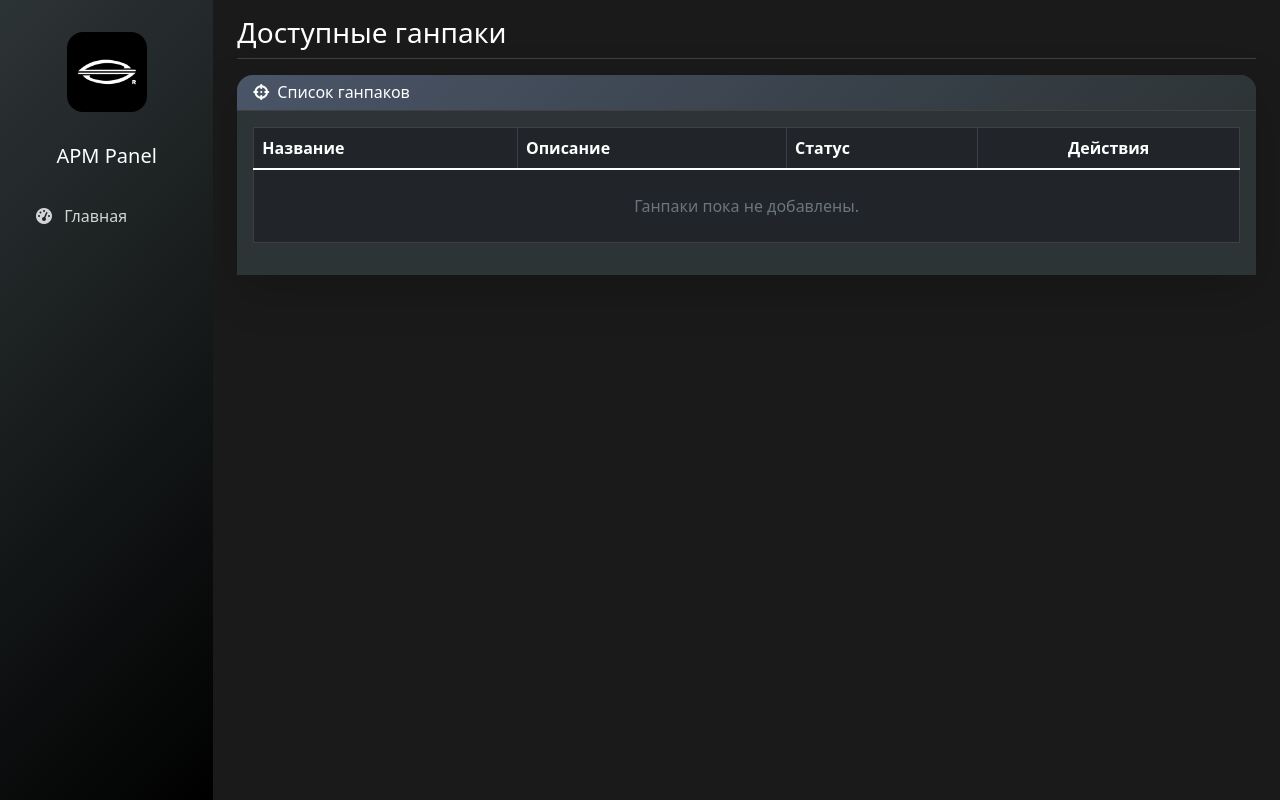
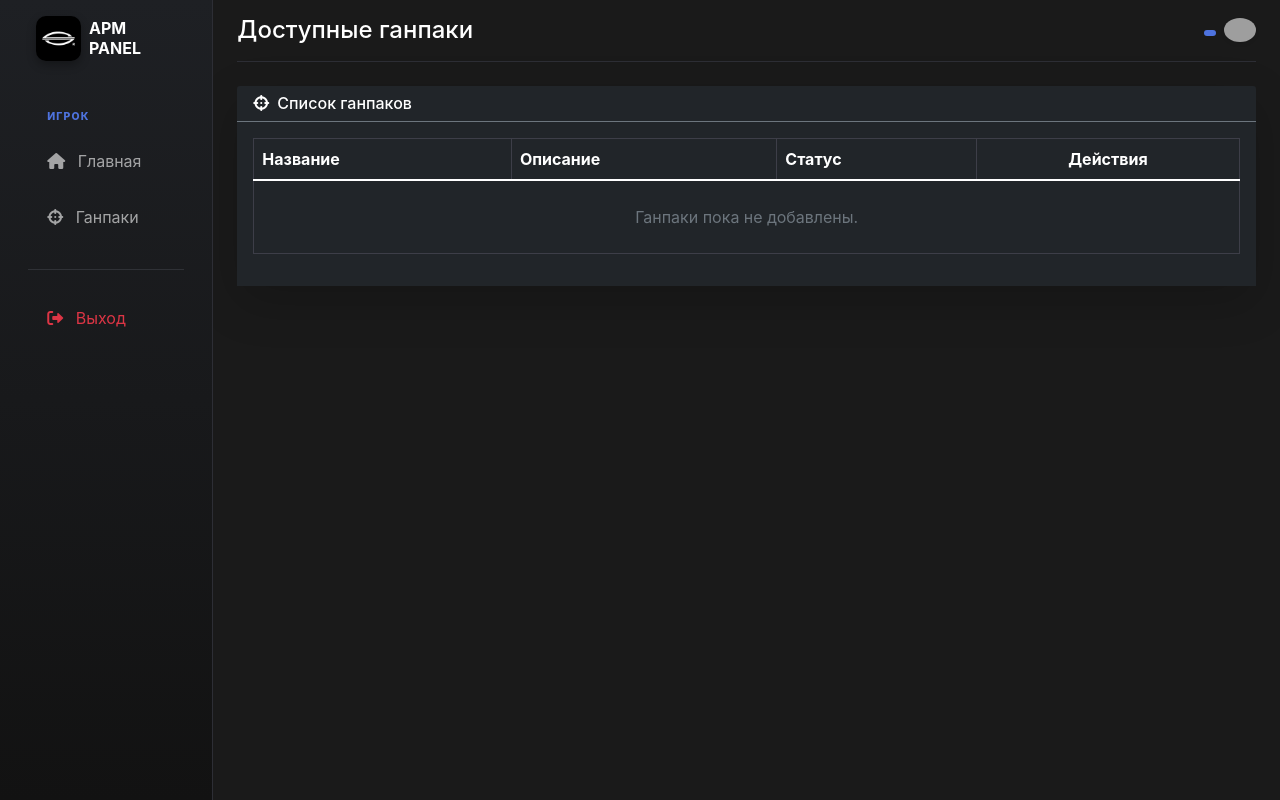
Before and after one commit to ange1231/apmbot, a Python web app: template templates/gunpacks_dark.html in a window 1280 px wide. Run offline with Jinja, Linux system fonts and the light colour scheme; the template is opened without the code that fills it, so the values that code supplies are empty; some libraries are stand-ins or nearby versions; grey boxes are pictures that could not be loaded.

Commit message:
Update base_dark.html

```diff
--- a/templates/base_dark.html
+++ b/templates/base_dark.html
@@ -12,12 +12,13 @@
             background-color: #1a1a1a;
             color: #ffffff;
             overflow-x: hidden;
+            font-family: 'Inter', -apple-system, sans-serif;
         }
 
-        /* Стили для Telegram Mini App */
         .sidebar {
             min-height: 100vh;
-            background: linear-gradient(135deg, #2d3436 0%, #000000 100%);
+            background: linear-gradient(180deg, #1e2024 0%, #121212 100%);
+            border-right: 1px solid #2d2e35;
             z-index: 1000;
         }
 
@@ -26,7 +27,8 @@
                 position: fixed;
                 left: -100%;
                 transition: 0.3s;
-                width: 250px;
+                width: 280px;
+                box-shadow: 10px 0 20px rgba(0,0,0,0.5);
             }
             .sidebar.show {
                 left: 0;
@@ -34,103 +36,69 @@
         }
 
         .sidebar .nav-link {
-            color: rgba(255, 255, 255, 0.8);
+            color: rgba(255, 255, 255, 0.6);
             border-radius: 0.75rem;
-            margin: 0.25rem 0;
-            transition: all 0.3s ease;
+            margin: 0.2rem 0;
+            padding: 0.8rem 1.2rem;
+            transition: all 0.2s ease;
         }
 
         .sidebar .nav-link:hover,
         .sidebar .nav-link.active {
-            color: white;
-            background-color: rgba(255, 255, 255, 0.15);
-            transform: translateY(-1px);
+            color: #ffffff;
+            background-color: rgba(255, 255, 255, 0.08);
         }
 
-        .card {
+        .sidebar .nav-link.active {
+            color: #4e73df;
+            background-color: rgba(78, 115, 223, 0.1);
+            font-weight: 600;
+        }
+
+        .nav-item-label {
+            font-size: 0.65rem;
+            color: #4e73df;
+            text-transform: uppercase;
+            letter-spacing: 1.2px;
+            margin: 1.5rem 0 0.5rem 1.2rem;
+            font-weight: 800;
+        }
+
+        .top-bar {
+            background-color: #1a1a1a;
+            border-bottom: 1px solid #2d2e35;
+            padding: 1rem 0;
+        }
+
+        .logo-img {
+            max-width: 45px;
+            border-radius: 10px;
+            box-shadow: 0 4px 10px rgba(0,0,0,0.3);
+        }
+
+        .badge-admin { background-color: #e74a3b; }
+        .badge-user { background-color: #4e73df; }
+
+        .btn-primary-dark {
+            background: #4e73df;
             border: none;
-            border-radius: 1rem;
-            box-shadow: 0 0.25rem 1rem rgba(0, 0, 0, 0.3);
-            background-color: #2d3436;
+            border-radius: 8px;
+            padding: 0.5rem 1.2rem;
         }
 
         .card-dark {
-            border: 1px solid #404040;
-            background-color: #2d3436;
+            background-color: #24252a;
+            border: 1px solid #2d2e35;
+            border-radius: 12px;
         }
 
-        .card-header {
-            background: linear-gradient(135deg, #4a5568 0%, #2d3436 100%);
-            color: white;
-            border-radius: 1rem 1rem 0 0 !important;
-            border-bottom: 1px solid #404040;
+        /* Анимация появления контента */
+        main {
+            animation: fadeIn 0.3s ease-in-out;
         }
-
-        .btn-primary-dark {
-            background: linear-gradient(135deg, #4a5568 0%, #2d3436 100%);
-            border: none;
-            border-radius: 0.75rem;
-            color: white;
-        }
-
-        .btn-primary-dark:hover {
-            background: linear-gradient(135deg, #5a6d8a 0%, #4a5568 100%);
-            color: white;
-        }
-
-        .mobile-nav-toggle {
-            display: none;
-            background: #2d3436;
-            border: none;
-            color: white;
-            padding: 10px;
-            border-radius: 8px;
-        }
-
-        @media (max-width: 767.98px) {
-            .mobile-nav-toggle {
-                display: block;
-            }
-        }
-
-        .logo-container {
-            text-align: center;
-            margin-bottom: 1rem;
-            padding: 1rem;
-        }
-
-        .logo-img {
-            max-width: 80px;
-            height: auto;
-            border-radius: 1rem;
-        }
-
-        .border-secondary {
-            border-color: #404040 !important;
-        }
-
-        .bg-dark {
-            background-color: #2d3436 !important;
-        }
-
         @keyframes fadeIn {
-            from { opacity: 0; transform: translateY(10px); }
+            from { opacity: 0; transform: translateY(5px); }
             to { opacity: 1; transform: translateY(0); }
-        }
-
-        .card {
-            animation: fadeIn 0.4s ease-out;
-        }
-
-        /* Специальный стиль для скрытия сайдбара если пунктов мало */
-        .nav-item-label {
-            font-size: 0.7rem;
-            color: #636e72;
-            text-transform: uppercase;
-            letter-spacing: 1px;
-            margin-top: 1rem;
-            margin-bottom: 0.5rem;
-            display: block;
         }
     </style>
 </head>
@@ -138,60 +106,86 @@
     <div class="container-fluid">
         <div class="row">
             <nav id="sidebarMenu" class="col-md-3 col-lg-2 d-md-block sidebar">
-                <div class="position-sticky pt-3 text-center">
-                    <div class="logo-container d-none d-md-block">
-                        <img src="/static/logoSblack.png" alt="Logo" class="logo-img">
+                <div class="position-sticky pt-3">
+                    <div class="px-4 mb-4 d-flex align-items-center">
+                        <img src="/static/logoSblack.png" alt="Logo" class="logo-img me-2">
+                        <span class="h6 mb-0 text-white fw-bold">APM PANEL</span>
                     </div>
-                    <h5 class="text-white mb-4 mt-2">APM Panel</h5>
 
-                    <ul class="nav flex-column px-2 text-start">
+                    <ul class="nav flex-column px-3">
+                        <span class="nav-item-label">Игрок</span>
                         <li class="nav-item">
-                            <a class="nav-link" href="{{ url_for('dashboard') }}">
-                                <i class="fas fa-tachometer-alt me-2"></i> Главная
+                            <a class="nav-link {% if request.endpoint == 'dashboard' %}active{% endif %}" href="{{ url_for('dashboard') }}">
+                                <i class="fas fa-home me-2"></i> Главная
+                            </a>
+                        </li>
+                        <li class="nav-item">
+                            <a class="nav-link {% if request.endpoint == 'gunpacks' %}active{% endif %}" href="{{ url_for('gunpacks') }}">
+                                <i class="fas fa-crosshairs me-2"></i> Ганпаки
                             </a>
                         </li>
 
                         {# РАЗДЕЛ ТОЛЬКО ДЛЯ АДМИНИСТРАТОРА #}
                         {% if current_user.role == 'admin' %}
-                        <span class="nav-item-label px-3">Управление</span>
+                        <span class="nav-item-label">Управление</span>
 
                         <li class="nav-item">
-                            <a class="nav-link" href="{{ url_for('users') }}">
+                            <a class="nav-link {% if request.endpoint == 'broadcast' %}active{% endif %}" href="{{ url_for('broadcast') }}">
+                                <i class="fas fa-paper-plane me-2"></i> Рассылка
+                            </a>
+                        </li>
+                        <li class="nav-item">
+                            <a class="nav-link {% if request.endpoint == 'users' %}active{% endif %}" href="{{ url_for('users') }}">
                                 <i class="fas fa-users me-2"></i> Пользователи
                             </a>
                         </li>
                         <li class="nav-item">
-                            <a class="nav-link" href="{{ url_for('channels') }}">
-                                <i class="fas fa-broadcast-tower me-2"></i> Каналы
+                            <a class="nav-link {% if request.endpoint == 'channels' %}active{% endif %}" href="{{ url_for('channels') }}">
+                                <i class="fas fa-robot me-2"></i> Каналы
                             </a>
                         </li>
                         <li class="nav-item">
-                            <a class="nav-link" href="{{ url_for('gunpacks') }}">
-                                <i class="fas fa-box me-2"></i> Ганпаки
-                            </a>
-                        </li>
-                        <li class="nav-item">
-                            <a class="nav-link" href="{{ url_for('statistics') }}">
-                                <i class="fas fa-chart-bar me-2"></i> Статистика
+                            <a class="nav-link {% if request.endpoint == 'statistics' %}active{% endif %}" href="{{ url_for('statistics') }}">
+                                <i class="fas fa-chart-line me-2"></i> Статистика
                             </a>
                         </li>
                         {% endif %}
+
+                        <hr class="text-secondary mt-4">
+                        <li class="nav-item">
+                            <a class="nav-link text-danger mt-2" href="{{ url_for('logout') }}">
+                                <i class="fas fa-sign-out-alt me-2"></i> Выход
+                            </a>
+                        </li>
                     </ul>
                 </div>
             </nav>
 
             <main class="col-md-9 ms-sm-auto col-lg-10 px-md-4">
-                <div class="d-flex justify-content-between flex-wrap flex-md-nowrap align-items-center pt-3 pb-2 mb-3 border-bottom border-secondary">
-                    <button class="mobile-nav-toggle me-3 d-md-none" id="sidebarToggle">
-                        <i class="fas fa-bars"></i>
-                    </button>
-                    <h1 class="h3 text-white m-0">{% block header %}{% endblock %}</h1>
+                <div class="top-bar d-flex justify-content-between align-items-center mb-4">
+                    <div class="d-flex align-items-center">
+                        <button class="mobile-nav-toggle me-3 d-md-none" id="sidebarToggle">
+                            <i class="fas fa-bars"></i>
+                        </button>
+                        <h1 class="h4 text-white m-0">{% block header %}{% endblock %}</h1>
+                    </div>
+
+                    <div class="user-profile d-flex align-items-center">
+                        <div class="text-end d-none d-sm-block me-2">
+                            <div class="text-white small fw-bold">{{ current_user.username }}</div>
+                            <span class="badge {% if current_user.role == 'admin' %}badge-admin{% else %}badge-user{% endif %}" style="font-size: 0.6rem;">
+                                {{ current_user.role|upper }}
+                            </span>
+                        </div>
+                        <img src="https://ui-avatars.com/api/?name={{ current_user.username }}&background=4e73df&color=fff" width="32" class="rounded-circle shadow-sm">
+                    </div>
                 </div>
 
                 {% with messages = get_flashed_messages(with_categories=true) %}
                     {% if messages %}
                         {% for category, message in messages %}
-                            <div class="alert alert-{{ 'danger' if category == 'error' else 'success' }} alert-dismissible fade show bg-dark text-white border-secondary" role="alert">
+                            <div class="alert alert-{{ 'danger' if category == 'error' else 'success' }} alert-dismissible fade show bg-dark text-white border-secondary mb-4" role="alert">
+                                <i class="fas {% if category == 'error' %}fa-exclamation-circle{% else %}fa-check-circle{% endif %} me-2"></i>
                                 {{ message }}
                                 <button type="button" class="btn-close btn-close-white" data-bs-dismiss="alert"></button>
                             </div>
@@ -208,23 +202,27 @@
     <script src="https://code.jquery.com/jquery-3.6.0.min.js"></script>
 
     <script>
+        // Telegram Web App Init
         const tg = window.Telegram.WebApp;
         tg.ready();
         tg.expand();
         tg.setHeaderColor('#1a1a1a');
 
+        // Mobile Sidebar Toggle
         const toggleBtn = document.getElementById('sidebarToggle');
         const sidebar = document.getElementById('sidebarMenu');
 
         if(toggleBtn) {
-            toggleBtn.addEventListener('click', () => {
+            toggleBtn.addEventListener('click', (e) => {
+                e.stopPropagation();
                 sidebar.classList.toggle('show');
             });
         }
 
+        // Close sidebar on outside click
         document.addEventListener('click', (e) => {
-            if (window.innerWidth < 768) {
-                if (sidebar && !sidebar.contains(e.target) && toggleBtn && !toggleBtn.contains(e.target)) {
+            if (window.innerWidth < 768 && sidebar.classList.contains('show')) {
+                if (!sidebar.contains(e.target) && !toggleBtn.contains(e.target)) {
                     sidebar.classList.remove('show');
                 }
             }
```
